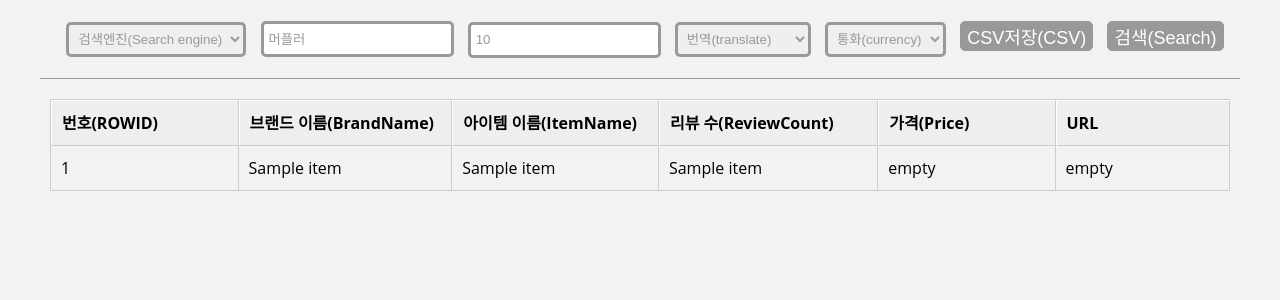
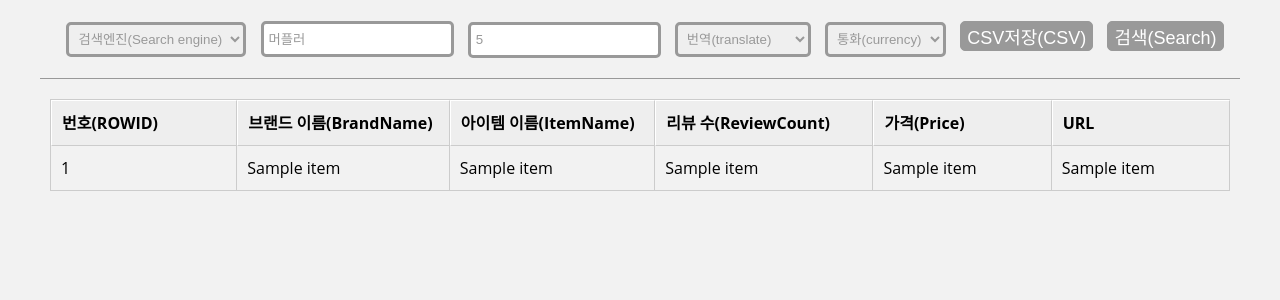
Before and after one commit to bluegmlduf2/webCrawling, a Flask app: template flaskProj/templates/index.html in a window 1280 px wide. Shown: the top 300 px of the page. Run offline with Flask 2, Linux system fonts and the light colour scheme; the template is opened without the code that fills it: most values are stand-ins (such as "Sample title", 1, 10 or a date in 2020).

Commit message:
20201127 오류수정

```diff
--- a/flaskProj/ama/amazon.py
+++ b/flaskProj/ama/amazon.py
@@ -38,7 +38,7 @@ class amazon:
 
         #keyword=input('검색어를 입력하세요(please input keyword) => ')
         # selectCnt=int(input('검색할 아이템 수를 입력하세요(please input item count) => '))
-        translatedWord=self.translate(translateParam,keyword)
+        translatedWord=self.translate('ja',keyword)
         selectCnt=int(itemCount)
         language=translateParam#ko,ja
         currency=currencyParam#KRW,JPY
@@ -70,7 +70,7 @@ class amazon:
                 for item in driver.find_elements_by_xpath("//div[@data-asin][@data-component-type]"):
                     brandName=self.checkExistElement(item,'h5')[0]==True and self.checkExistElement(item,'h5')[1].text or 'none'
                     itemName=self.checkExistElement(item,'h2')[0]==True and self.checkExistElement(item,'h2')[1].text or 'none'
-                    reviewCnt=self.checkExistElement(item,'span.a-size-base')[0]==True and int(self.checkExistElement(item,'span.a-size-base')[1].text) or 'none'
+                    reviewCnt=self.checkExistElement(item,'span.a-size-base')[0]==True and int(self.checkExistElement(item,'span.a-size-base')[1].text) or '0'
                     price=self.checkExistElement(item,'span.a-price-whole')[0]==True and self.convCurrency(self.checkExistElement(item,'span.a-price-whole')[1].text) or '0'
                     itemUrl=self.checkExistElement(item,'h2')[0]==True and parse.unquote(self.checkExistElement(item,'h2>a')[1].get_attribute("href")) or 'none'
 
@@ -132,8 +132,6 @@ class amazon:
             arr=self.movePage()#페이지 이동
             arrSorted=self.getSortedArr(arr)#정렬된 리스트 가져오기
             return arrSorted
-            # for i in arrSorted:
-            #     print(i)
         except Exception as ex: # 에러 종류
             print('에러가 발생 했습니다', ex) # ex는 발생한 에러의 이름
         finally:
--- a/flaskProj/templates/index.html
+++ b/flaskProj/templates/index.html
@@ -14,21 +14,24 @@
         <div id='search'>
             <form action="/search" method="post">
                 <select id="siteName" name="siteName" class="searchSelectTerm">
-                    <option value="am" disabled selected hidden >검색엔진(Search engine)</option>
+                    <option value="am" selected hidden>검색엔진(Search engine)</option>
+                    <!-- <option value="am" disabled selected hidden >검색엔진(Search engine)</option>  -->
                     <option value="am">Amazon Japan</option>
                     <option value="na">Naver</option>
                 </select>
-                <input type="text" id="keyword" name="keyword" class="searchTerm" placeholder="키워드(keyword)" value='머플러'>
-                <input type="text" id="itemCount" name="itemCount" class="searchTerm" placeholder="아이템수(itemCount)" value='10'>
+                <input type="text" id="keyword" name="keyword" class="searchTerm" placeholder="키워드(keyword)"
+                    value='머플러'>
+                <input type="text" id="itemCount" name="itemCount" class="searchTerm" placeholder="아이템수(itemCount)"
+                    value='5'>
                 <select id="translate" name="translate" class="searchSelectTerm">
                     <!-- <option value="ko" disabled selected hidden >번역(translate)</option>  -->
-                    <option value="ja" selected hidden >번역(translate)</option>
-                    <option value="ko" >한국어(korean)</option>
+                    <option value="ja" selected hidden>번역(translate)</option>
+                    <option value="ko">한국어(korean)</option>
                     <option value="ja">일본어(japaness)</option>
                 </select>
                 <select id="currency" name="currency" class="searchSelectTerm">
                     <!-- <option value="KRW" disabled selected hidden >통화(currency)</option>  -->
-                    <option value="KRW" selected hidden >통화(currency)</option>
+                    <option value="KRW" selected hidden>통화(currency)</option>
                     <option value="KRW">원화(￦)</option>
                     <option value="JPY">엔화(￥)</option>
                 </select>
@@ -46,18 +49,19 @@
                     <th scope="row">가격(Price)</th>
                     <th scope="row">URL</th>
                 </tr>
+                {% if sendData != None %}
                 {% for item in sendData %}
                 <tr>
-                    {% if item != None %}
                     <td>{{ item.0 }}</td>
                     <td>{{ item.1 }}</td>
                     <td>{{ item.2 }}</td>
                     <td>{{ item.3 }}</td>
-                    <td>empty</td>
-                    <td>empty</td>
-                    {% endif %}
+                    <td>{{ item.4 }}</td>
+                    <td>{{ item.5 }}</td>
+                    {% endfor %}
                 </tr>
-                {% endfor %}
+                {% endif %}
+
             </table>
         </div>
     </div>
```
